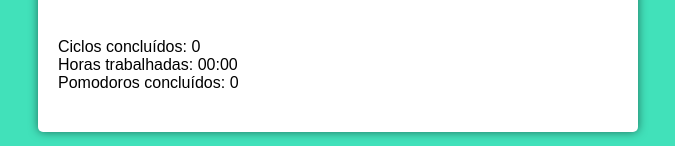
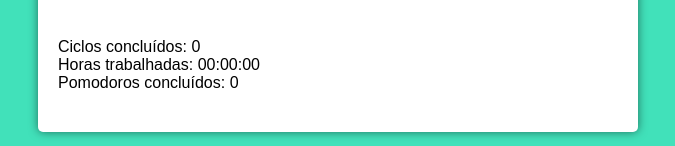
Before and after one commit to marshalmori/pomodoro-app, a React (Create React App) app: page / in a window 1280 px wide. Shown: the part 265-411 px from the top of the page, without its empty margins (302-977 px from the left). Built offline with nearby package versions, Linux system fonts and the light colour scheme.

Commit message:
Correction made in hours worked

```diff
--- a/src/components/PomodoroTimer.tsx
+++ b/src/components/PomodoroTimer.tsx
@@ -1,6 +1,6 @@
 import React, { useEffect, useState, useCallback } from 'react';
 import { useInterval } from '../hooks/use-interval';
-import { secondsToTime } from '../utils/SecondsToTime';
+import { secondsToHours } from '../utils/SecondsToHours';
 import Button from './Button';
 import Timer from './Timer';
 
@@ -123,7 +123,7 @@
       </div>
       <div className="details">
         <p>Ciclos concluídos: {completedCycles}</p>
-        <p>Horas trabalhadas: {secondsToTime(fullWorkingTime)}</p>
+        <p>Horas trabalhadas: {secondsToHours(fullWorkingTime)}</p>
         <p>Pomodoros concluídos: {numberOfPomodoros}</p>
       </div>
     </div>
--- a/src/components/Timer.tsx
+++ b/src/components/Timer.tsx
@@ -1,12 +1,12 @@
 import React from 'react';
-import { secondsToTime } from '../utils/SecondsToTime';
+import { secondsToMinutes } from '../utils/SecondsToMinutes';
 
 interface Props {
   mainTime: number;
 }
 
 function Timer(props: Props): JSX.Element {
-  return <div className="timer">{secondsToTime(props.mainTime)}</div>;
+  return <div className="timer">{secondsToMinutes(props.mainTime)}</div>;
 }
 
 export default Timer;
--- /dev/null
+++ b/src/utils/SecondsToHours.ts
@@ -0,0 +1,8 @@
+import { zeroLeft } from './ZeroLeft';
+
+export function secondsToHours(seconds: number): string {
+  const hours = zeroLeft(seconds / 3600);
+  const min = zeroLeft((seconds / 60) % 60);
+  const sec = zeroLeft((seconds % 60) % 60);
+  return `${hours}:${min}:${sec}`;
+}
--- /dev/null
+++ b/src/utils/SecondsToMinutes.ts
@@ -0,0 +1,7 @@
+import { zeroLeft } from './ZeroLeft';
+
+export function secondsToMinutes(seconds: number): string {
+  const min = zeroLeft((seconds / 60) % 60);
+  const sec = zeroLeft((seconds % 60) % 60);
+  return `${min}:${sec}`;
+}
--- a/src/utils/SecondsToTime.tsx
+++ /dev/null
@@ -1,6 +0,0 @@
-export function secondsToTime(seconds: number): string {
-  const zeroLeft = (n: number) => Math.floor(n).toString().padStart(2, '0');
-  const min = zeroLeft((seconds / 60) % 60);
-  const sec = zeroLeft((seconds % 60) % 60);
-  return `${min}:${sec}`;
-}
--- /dev/null
+++ b/src/utils/ZeroLeft.ts
@@ -0,0 +1,3 @@
+const zeroLeft = (n: number) => Math.floor(n).toString().padStart(2, '0');
+
+export { zeroLeft };
```
